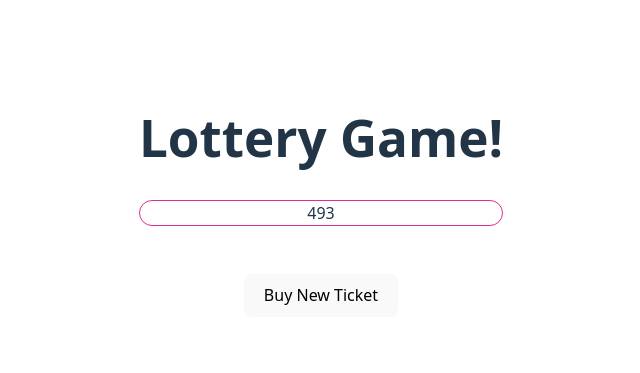
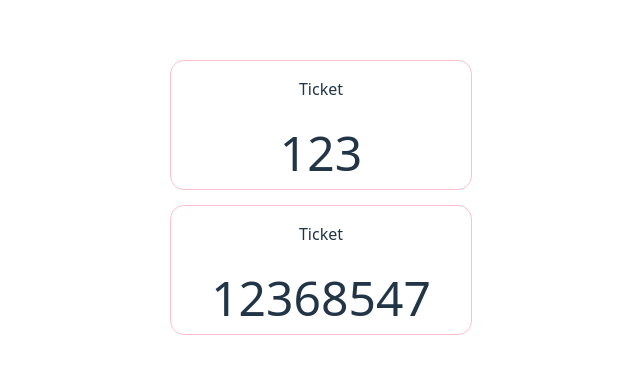
Before and after one commit to vanshmg09/React, a React (Vite) app in the folder REACT/react-state-class2/: page / in a window 1280 px wide. Shown: the part 195-568 px from the top of the page, without its empty margins (319-959 px from the left). Built offline with nearby package versions, Linux system fonts and the light colour scheme.

Commit message:
TicketNum & Ticket Component

```diff
--- a/REACT/react-state-class2/src/App.jsx
+++ b/REACT/react-state-class2/src/App.jsx
@@ -2,13 +2,18 @@
 import LudoBoard from './LudoBoard'
 import TodoList from './TodoList'
 import Lottery from './Lottery'
+import TicketNum from './TicketNum'
+import Ticket from './Ticket'
 
 function App() {
 
 
   return (
     <>
-      <Lottery/>
+      <Ticket ticket={[1,2,3]}/>
+      <Ticket ticket={[1,2,3,6,8,5,4,7]}/>
+
+
     </>
   )
 }
--- /dev/null
+++ b/REACT/react-state-class2/src/Ticket.css
@@ -0,0 +1,6 @@
+.Ticket {
+    border: 1px solid pink;
+    border-radius: 14px;
+    width: 300px;
+    margin-bottom: 15px;
+}
--- /dev/null
+++ b/REACT/react-state-class2/src/Ticket.jsx
@@ -0,0 +1,13 @@
+import TicketNum from "./TicketNum"
+import "./Ticket.css"
+
+export default function Ticket({ticket}) {
+    return(
+        <div className="Ticket">
+            <p>Ticket</p>
+            {ticket.map((num, idx) => (
+                <TicketNum num={num} key={idx}/>
+            ))}
+        </div>
+    )
+}
--- /dev/null
+++ b/REACT/react-state-class2/src/TicketNum.css
@@ -0,0 +1,3 @@
+.TicketNum {
+    font-size: 3rem;
+}
--- /dev/null
+++ b/REACT/react-state-class2/src/TicketNum.jsx
@@ -0,0 +1,7 @@
+import "./TicketNum.css"
+
+export default function({num}) {
+    return(
+        <span className="TicketNum">{num}</span>
+    )
+}
```
